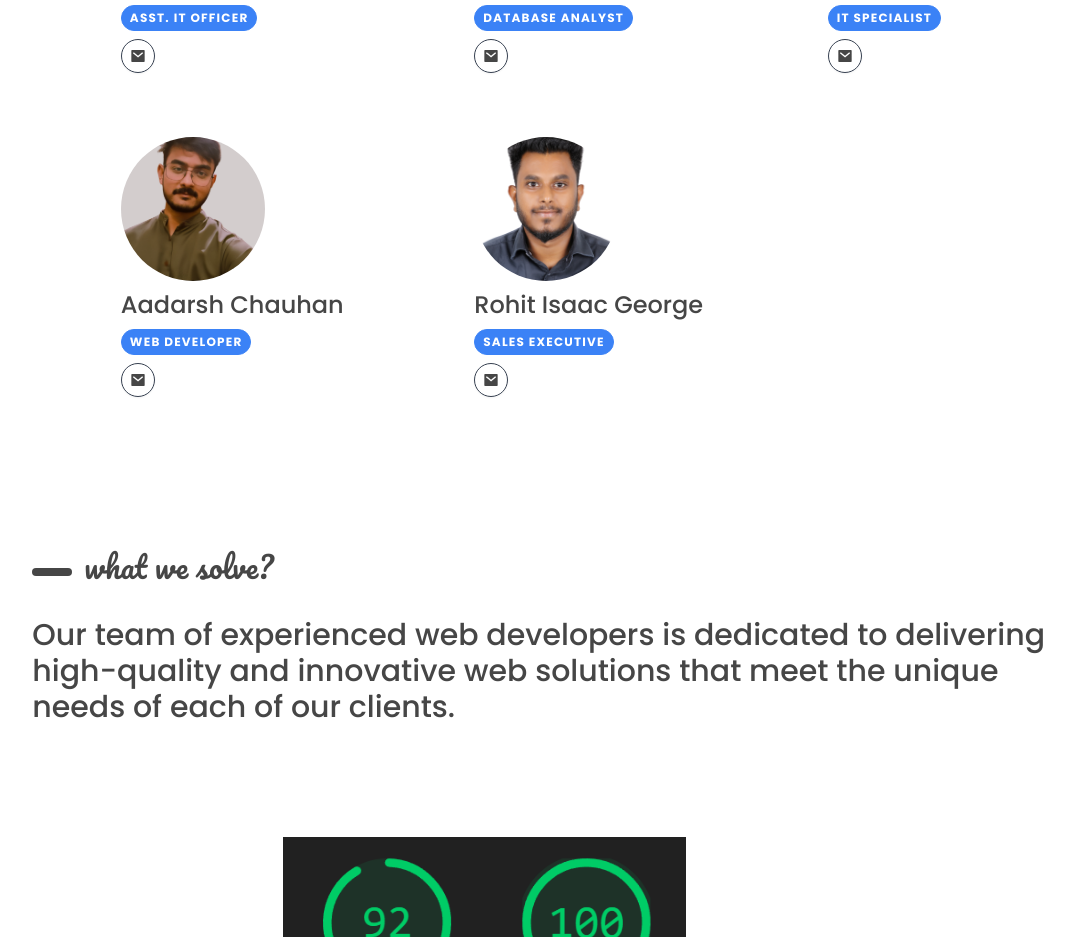
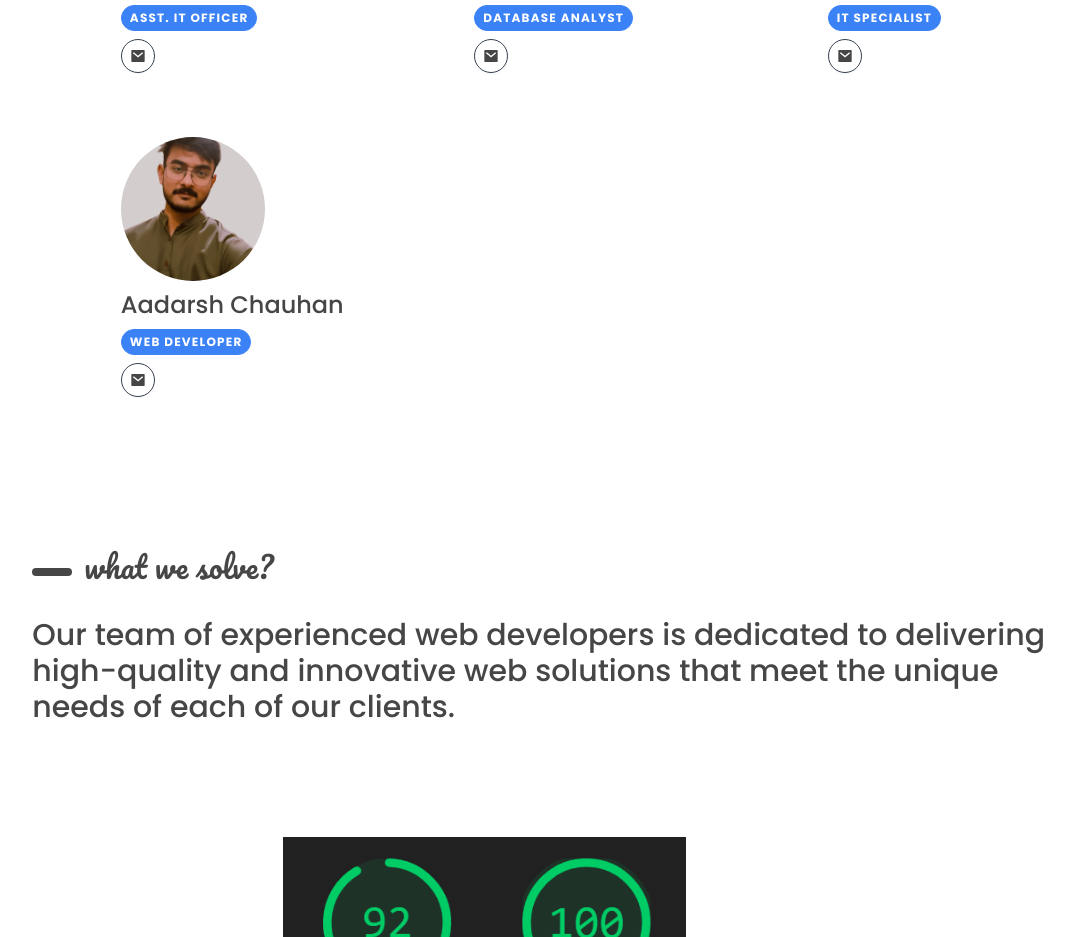
Before and after one commit to aadarsh1503/GVS-BH-IT, a Next.js app: page /about in a window 1280 px wide. Shown: the part 2120-3057 px from the top of the page, without its empty margins (21-1095 px from the left). Built offline with nearby package versions, Linux system fonts and the light colour scheme; what tailwindcss-3d, twin.macro would draw is missing.

Commit message:
chore: done

```diff
--- a/src/constant/team.ts
+++ b/src/constant/team.ts
@@ -104,19 +104,19 @@ const team: TeamIn[] = [
       },
     ],
   },
-  {
-    id: 8,
-    name: 'Rohit Isaac George',
-    tag: 'Sales Executive',
-    profileURL: '/images/logo/i132.jpg',
-    about: '',
-    socials: [
-      {
-        name: 'email',
-        href: 'mailto:sales@gvs-bh.com',
-      },
-    ],
-  },
+  // {
+  //   id: 8,
+  //   name: 'Rohit Isaac George',
+  //   tag: 'Sales Executive',
+  //   profileURL: '/images/logo/i132.jpg',
+  //   about: '',
+  //   socials: [
+  //     {
+  //       name: 'email',
+  //       href: 'mailto:sales@gvs-bh.com',
+  //     },
+  //   ],
+  // },
 ];
 
 export default team;
```
